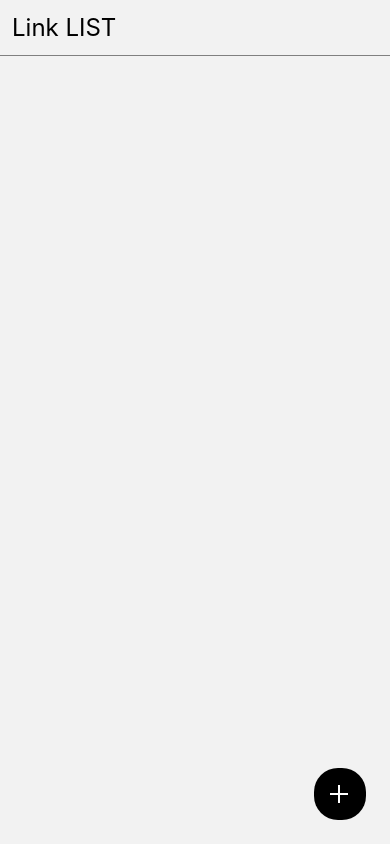
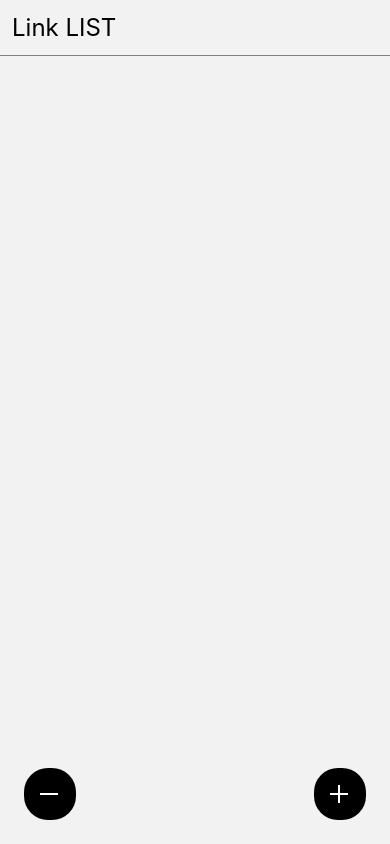
Before and after one commit to willy4202/my-litle-webview, a React Native app: screen /LinkStack in a window 390 px wide. Built offline with nearby package versions, Linux system fonts and the light colour scheme.

Commit message:
add: opengraph kit

```diff
--- a/App.js
+++ b/App.js
@@ -9,7 +9,6 @@ import RootStackNavigation from "./src/navigations/RootStackNavigation";
 import { RecoilRoot } from "recoil";
 import RecoilCustomPersist from "./src/components/RecoilCustomPersist";
 
-const Stack = createNativeStackNavigator();
 export default function App() {
   return (
     <RecoilRoot>
--- a/package.json
+++ b/package.json
@@ -18,10 +18,11 @@
     "expo-status-bar": "~1.6.0",
     "react": "18.2.0",
     "react-native": "0.72.6",
+    "react-native-opengraph-kit": "^3.0.1",
     "react-native-safe-area-context": "4.6.3",
     "react-native-screens": "~3.22.0",
-    "recoil": "^0.7.7",
-    "react-native-webview": "13.2.2"
+    "react-native-webview": "13.2.2",
+    "recoil": "^0.7.7"
   },
   "devDependencies": {
     "@babel/core": "^7.20.0"
--- a/src/components/SingleLineTextInput.js
+++ b/src/components/SingleLineTextInput.js
@@ -7,6 +7,7 @@ const SingleLineTextInput = ({
   placeholder,
   style,
   fontSize,
+  onSubmitEditing,
 }) => {
   const [focused, setFocused] = useState(false);
 
@@ -33,6 +34,7 @@ const SingleLineTextInput = ({
         onBlur={() => {
           setFocused(false);
         }}
+        onSubmitEditing={onSubmitEditing}
       />
     </View>
   );
--- a/src/screen/ListScreen.js
+++ b/src/screen/ListScreen.js
@@ -8,6 +8,7 @@ import { useSafeAreaInsets } from "react-native-safe-area-context";
 import Icon from "../components/Icon";
 import { useLinkListValue } from "../states/atomLinkList";
 import Spacer from "../components/Spacer";
+import { removeItem } from "../util/asyncStorageUtils";
 
 const ListScreen = () => {
   const navigation = useNavigation();
@@ -19,6 +20,9 @@ const ListScreen = () => {
   }, []);
   const onPressAddButton = useCallback(() => {
     navigation.navigate("RegisterScreen");
+  }, []);
+  const onPressRemoveButton = useCallback(async () => {
+    await removeItem("MAIN_LINK_LIST");
   }, []);
 
   const renderItem = ({ item }) => {
@@ -57,6 +61,19 @@ const ListScreen = () => {
           </View>
         </Button>
       </View>
+      <View
+        style={{
+          position: "absolute",
+          left: 24,
+          bottom: 24 + safeAreaInset.bottom,
+        }}
+      >
+        <Button onPress={onPressRemoveButton}>
+          <View style={styles.floatBtn}>
+            <Icon name={"remove"} color={"white"} size={32} />
+          </View>
+        </Button>
+      </View>
     </View>
   );
 };
--- a/src/screen/RegisterScreen.js
+++ b/src/screen/RegisterScreen.js
@@ -1,13 +1,15 @@
-import { StyleSheet, Text, View } from "react-native";
+import { StyleSheet, Text, View, useWindowDimensions } from "react-native";
 import React, { useCallback, useState } from "react";
 import { useNavigation } from "@react-navigation/native";
 import Header from "../components/Header/Header";
 import SingleLineTextInput from "../components/SingleLineTextInput";
 import Button from "../components/Button";
 import Typography from "../components/Typography";
+import RemoteImage from "../components/RemoteImage";
 import { useSafeAreaInsets } from "react-native-safe-area-context";
 import Spacer from "../components/Spacer";
 import { useLinkList } from "../states/atomLinkList";
+import { getOpenGraphData } from "../util/OpenGraphTagUtils";
 
 const RegisterScreen = () => {
   const { bottom } = useSafeAreaInsets();
@@ -17,6 +19,8 @@ const RegisterScreen = () => {
   }, []);
   const [url, setUrl] = useState("");
   const [link, setLink] = useLinkList();
+  const [metaData, setMetaData] = useState(null);
+  const { width } = useWindowDimensions();
 
   const onPressSave = useCallback(() => {
     setLink((prev) => [
@@ -31,6 +35,11 @@ const RegisterScreen = () => {
     setUrl("");
   }, [url]);
 
+  const onSubmitEditing = useCallback(async (url) => {
+    const result = await getOpenGraphData(url);
+    setMetaData(result);
+  }, []);
+
   return (
     <View style={{ flex: 1 }}>
       <Header>
@@ -41,15 +50,41 @@ const RegisterScreen = () => {
         style={{
           flex: 1,
           alignItems: "center",
-          justifyContent: "center",
+          justifyContent: "flex-start",
           paddingHorizontal: 24,
+          paddingVertical: 24,
         }}
       >
         <SingleLineTextInput
           value={url}
           onChangeText={setUrl}
           placeholder={"https:example.com"}
+          onSubmitEditing={() => {
+            onSubmitEditing(url);
+          }}
         />
+        {metaData !== null && (
+          <>
+            <Spacer height={12} />
+            <View style={{ borderWidth: 0.4, borderColor: "gray" }}>
+              <RemoteImage
+                uri={metaData.image}
+                width={width - 48}
+                height={width / 2}
+              />
+              <View style={{ padding: 12 }}>
+                <Spacer height={10} />
+                <Typography fontSize={20} color={"black"}>
+                  {metaData.title}
+                </Typography>
+                <Spacer height={6} />
+                <Typography fontSize={16} color={"gray"}>
+                  {metaData.description}
+                </Typography>
+              </View>
+            </View>
+          </>
+        )}
       </View>
       <Button onPress={onPressSave}>
         <View
--- /dev/null
+++ b/src/util/OpenGraphTagUtils.js
@@ -0,0 +1,7 @@
+import { OpenGraphParser } from "react-native-opengraph-kit";
+
+export const getOpenGraphData = async (url) => {
+  const result = await OpenGraphParser.extractMeta(url);
+
+  return result[0] || null;
+};
```
Also changed, not shown: 1 other file (tests, documents, lock files or other folders).
